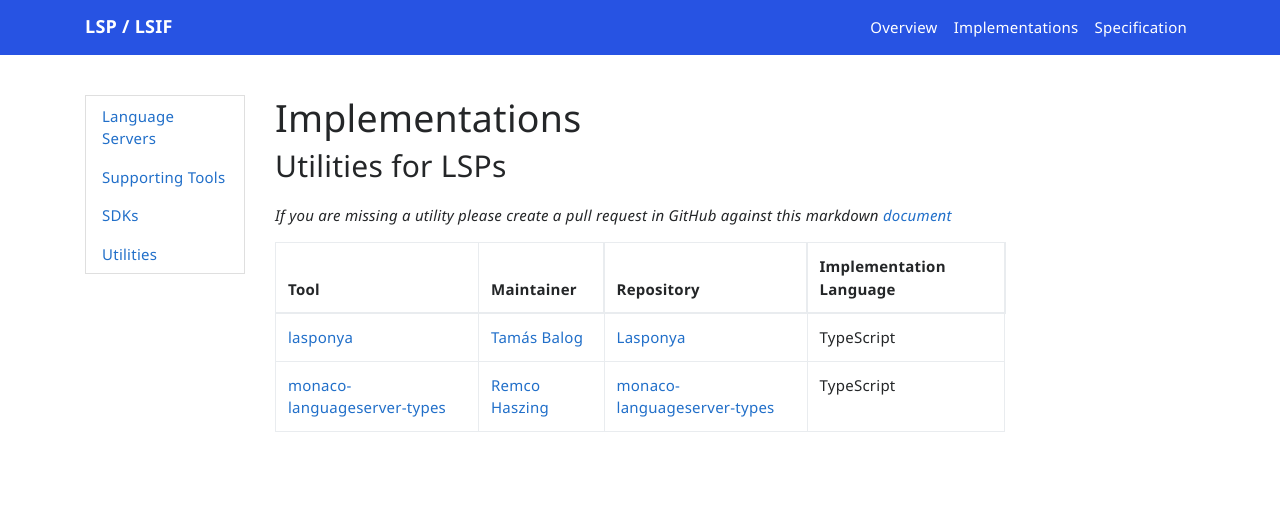
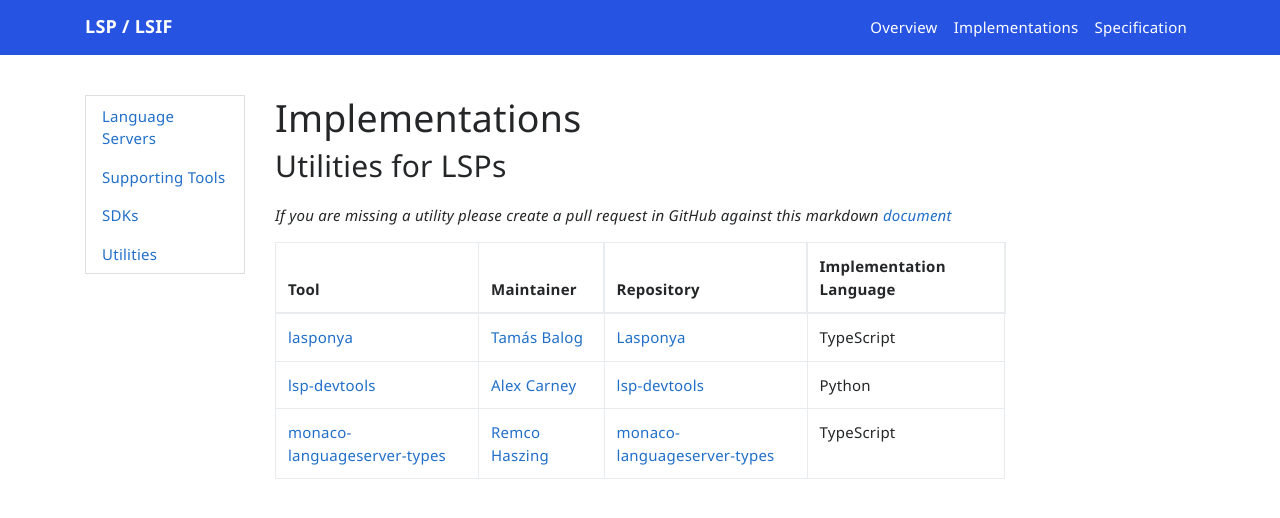
Before and after one commit to microsoft/language-server-protocol, a Jekyll site: the page built from _implementors/utilities.md, in a window 1280 px wide and 900 px high. Shown: the top 518 px of the window. Built offline with Jekyll 4.4.1, drawn with Linux system fonts in a browser that asks for light colours; nearby versions of some CDN libraries; comment, search, counter and statistics services are not loaded.

Commit message:
Add lsp-devtools to utilities (#1859)

```diff
--- a/_implementors/utilities.md
+++ b/_implementors/utilities.md
@@ -11,5 +11,6 @@
 | Tool                                                                                     | Maintainer                                       | Repository                                                                                 | Implementation Language |
 |------------------------------------------------------------------------------------------|--------------------------------------------------|--------------------------------------------------------------------------------------------|-------------------------|
 | [lasponya](https://www.npmjs.com/package/lasponya)                                       | [Tamás Balog](https://github.com/picimako)       | [Lasponya](https://github.com/picimako/lasponya)                                           | TypeScript              |
+| [lsp-devtools](https://lsp-devtools.readthedocs.io/en/latest/)                           | [Alex Carney](https://github.com/alcarney)       | [lsp-devtools](https://github.com/swyddfa/lsp-devtools)                                    | Python                  |
 | [monaco-languageserver-types](https://www.npmjs.com/package/monaco-languageserver-types) | [Remco Haszing](https://github.com/remcohaszing) | [monaco-languageserver-types](https://github.com/remcohaszing/monaco-languageserver-types) | TypeScript              |
 {: .table .table-bordered .table-responsive}
```
